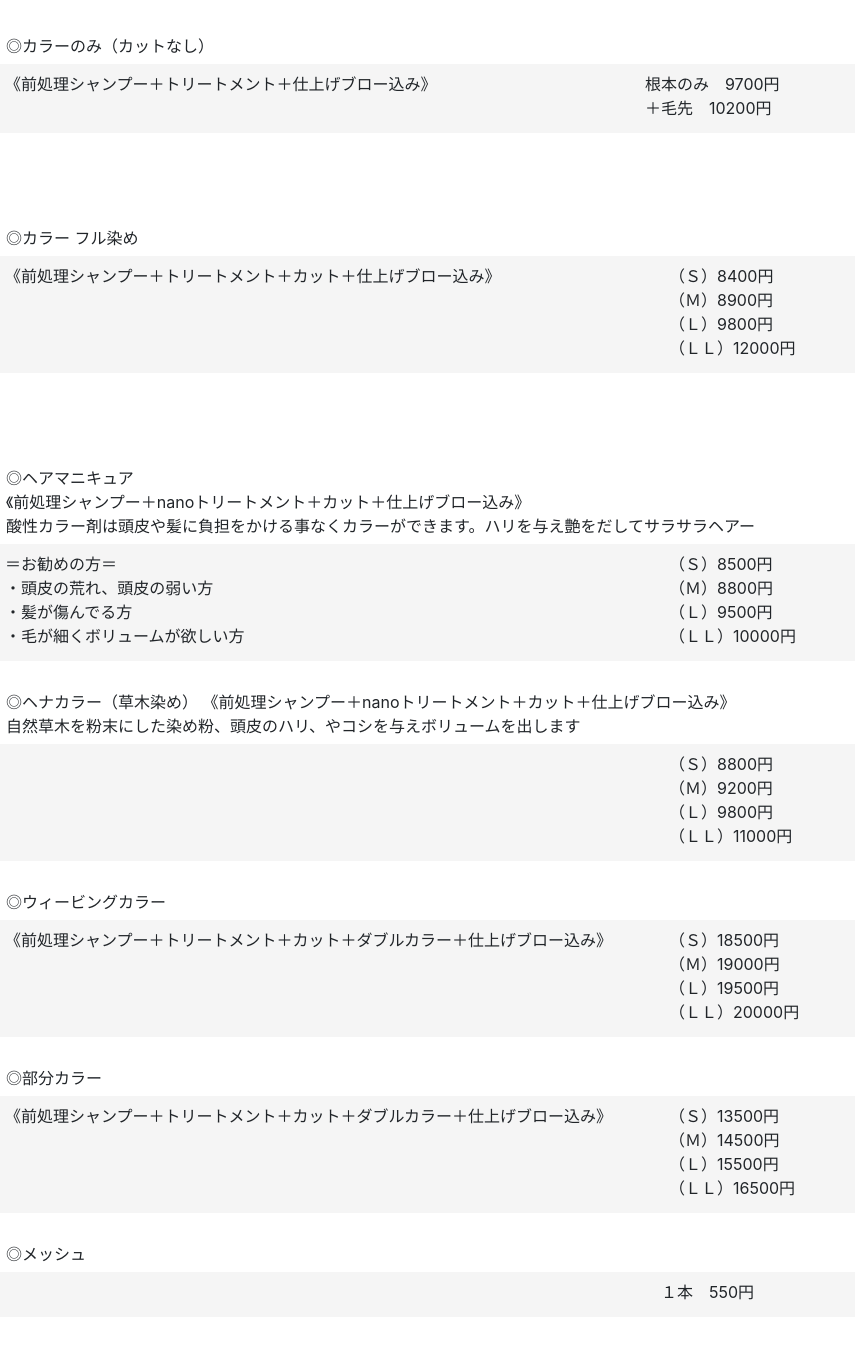
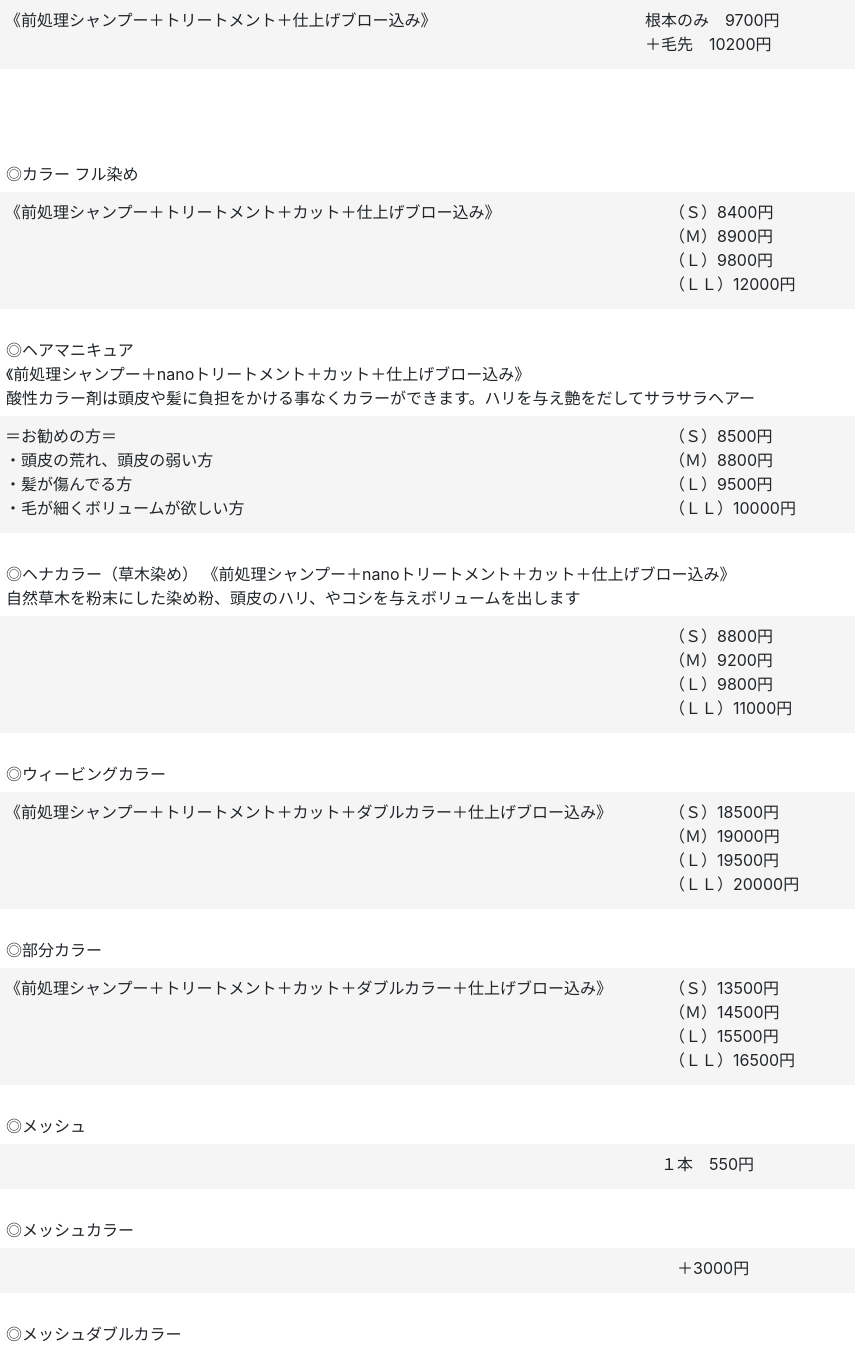
Before and after one commit to beautyoda/color, a plain HTML site: page index.html in a window 1280 px wide. Shown: the part 419-1771 px from the top of the page, without its empty margins (0-855 px from the left). Drawn offline with nearby package versions, Linux system fonts and the light colour scheme; a script that the page names is missing.

Commit message:
Update index.html

```diff
--- a/index.html
+++ b/index.html
@@ -19,7 +19,7 @@
 	<div class="span-10">
 ◎リタッチ（前回より1か月以内）カットなし</div>
 	</div>
-<div class="fadein row01" style="background-color: #F5F5F5; padding:3px 0; margin-bottom: 5em;">
+<div class="fadein row01" style="background-color: #F5F5F5; padding:3px 0; margin-bottom: 1em;">
 	<div class="span-5">
 <div>《前処理シャンプー＋トリートメント＋仕上げブロー込み》</div>
 
@@ -45,7 +45,7 @@
 	<div class="span-10">
 ◎カラー フル染め</div>
 	</div>
-<div class="fadein row03" style="background-color: #F5F5F5; padding:3px 0; margin-bottom: 5em;">
+<div class="fadein row03" style="background-color: #F5F5F5; padding:3px 0; margin-bottom: 1em;">
 	<div class="span-5">
 <div>《前処理シャンプー＋トリートメント＋カット＋仕上げブロー込み》</div>
 
@@ -130,7 +130,7 @@
 	<div class="span-10">
 ◎メッシュ</div>
 	</div>
-<div class="fadein row08" style="background-color: #F5F5F5; padding:3px 0; margin-bottom: 5em;">
+<div class="fadein row08" style="background-color: #F5F5F5; padding:3px 0; margin-bottom: 1em;">
 	<div class="span-5">
 <div></div>
 
```
